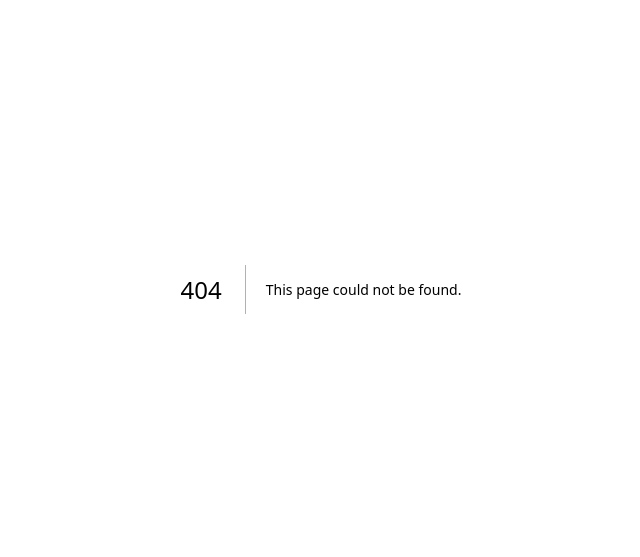
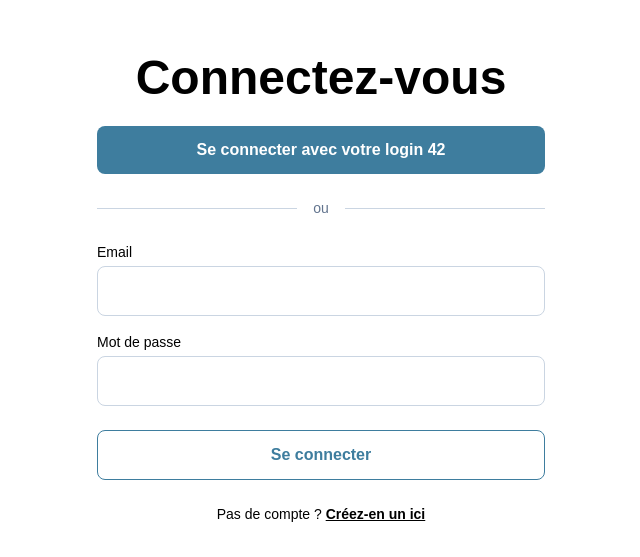
Before and after one commit to Jayleeva/42transcendence, a Next.js app in the folder frontend/: page /login in a window 1280 px wide. Before the commit this address had no page. Shown: the part 111-668 px from the top of the page, without its empty margins (319-959 px from the left). Built offline with nearby package versions, Linux system fonts and the light colour scheme; a web font is replaced by a local one.

Commit message:
Add : new login page

```diff
--- /dev/null
+++ b/frontend/app/login/page.tsx
@@ -0,0 +1,50 @@
+import Link from 'next/link';
+import Button from '@/components/ui/Button';
+import Form from '@/components/features/form/Form';
+
+export default function Page() {
+  const values = [
+    {
+      id:"email",
+      name:"email",
+      type:"email",
+      label:"Email"
+    },
+    {
+      id:"password",
+      name:"password",
+      type:"password",
+      label:"Mot de passe"
+    }
+  ];
+  return (
+<main className="flex min-h-screen items-center justify-center px-6 py-12">
+  <div className="flex w-full max-w-md flex-col gap-6">
+            <h2 className="font-display text-5xl font-bold text-center">
+              Connectez-vous
+            </h2>
+
+            <Button>Se connecter avec votre login 42</Button>
+
+            <div className="flex items-center gap-4">
+              <hr className="flex-1 border-slate-300" />
+              <span className="text-sm text-slate-500">ou</span>
+              <hr className="flex-1 border-slate-300" />
+            </div>
+
+            <Form inputs={values} />
+
+            <Button type="submit" variant="outline">Se connecter</Button>
+
+            <p className="text-center text-sm">
+              Pas de compte ?{' '}
+              <Link href="/register" className="font-semibold underline">
+                Créez-en un ici
+              </Link>
+            </p>
+          </div>
+    </main>
+  );
+}
+
+// attention , logique du boutton a modifier ds form.tsx pour que ca marche
```
